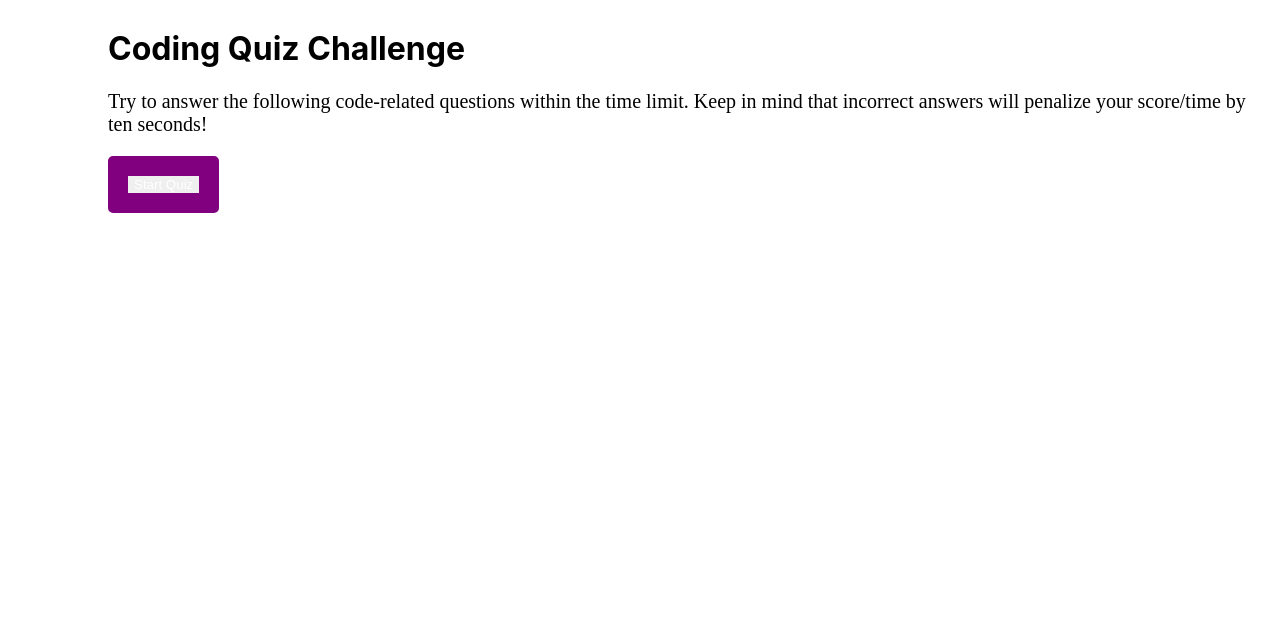
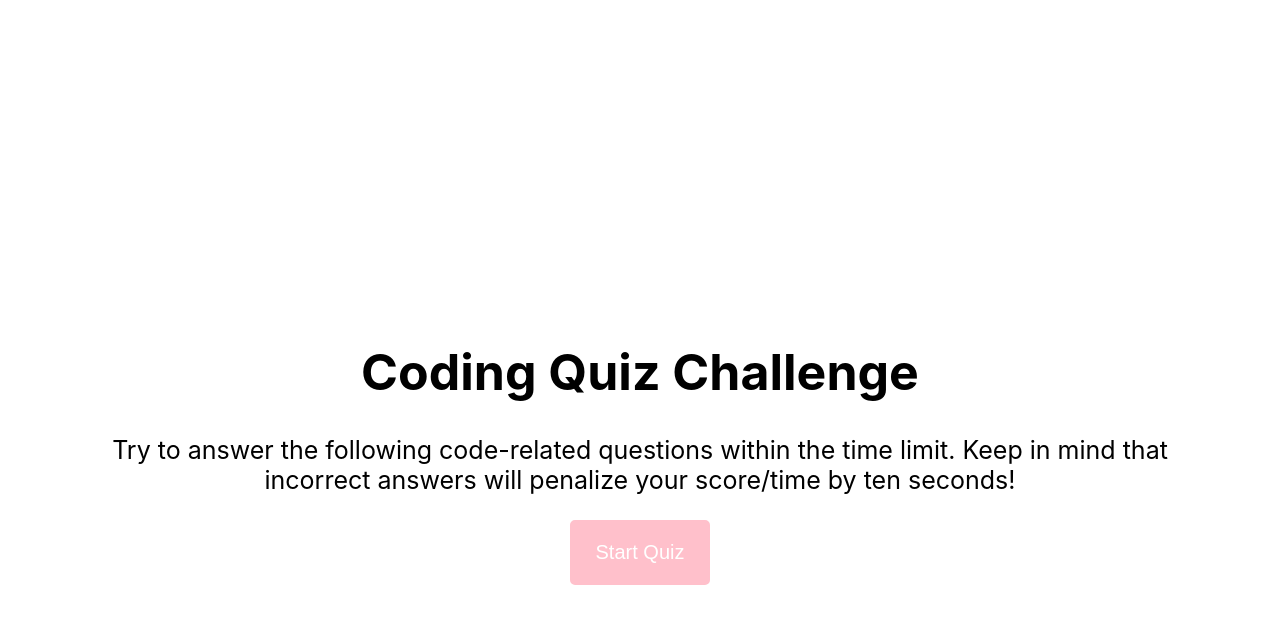
Before and after one commit to Yuleni1/Quiz-Challenge-4, a plain HTML site: page index.html in a window 1280 px wide. Drawn offline with Linux system fonts and the light colour scheme.

Commit message:
added basic css classes

```diff
--- a/assets/css/style.css
+++ b/assets/css/style.css
@@ -4,29 +4,35 @@
 
 
 
-
- body {
+body {
      display: flex;
  }
 
 header {
+
+}
+
+main {
     text-align: center;
     padding: 300px 50px;
 
 }
-.centering {
+.firstpage {
+    font-size: 50px;
     font-weight: bold;
-    /* font-family: Arial, Helvetica, sans-serif; */
     font-family: -apple-system, BlinkMacSystemFont, 'Segoe UI', Roboto, Oxygen, Ubuntu, Cantarell, 'Open Sans', 'Helvetica Neue', sans-serif
     }
 
 p {
-
-    font-size: 20px;
+   font-size: 25px;
+   font-family: -apple-system, BlinkMacSystemFont, 'Segoe UI', Roboto, Oxygen, Ubuntu, Cantarell, 'Open Sans', 'Helvetica Neue', sans-serif
 }
 
 button {
-    border: 20px solid purple;
+    font-size: 20px;
+    font-weight: 300;
+    background-color: pink;
+    border: 20px solid pink;
     border-radius: 5px;
     color: white;
 }
--- a/index.html
+++ b/index.html
@@ -18,9 +18,9 @@
 
     </header>
     <main >
-
+<!--First Page-->
         <div id="firstDiv">
-        <h1 class="centering">
+        <h1 class="firstpage">
             Coding Quiz Challenge
         </h1>
 
@@ -32,6 +32,10 @@
             Start Quiz
         </button>
     </div>
+
+<!--End of First Page -->
+
+<!--Second Page-->
         <div class="firstquestion" id="myDIV">
 
 
@@ -47,6 +51,9 @@
         </div>
     </div>
 
+<!--End of Second Page-->
+
+
     </main>
 
     <footer>
```
